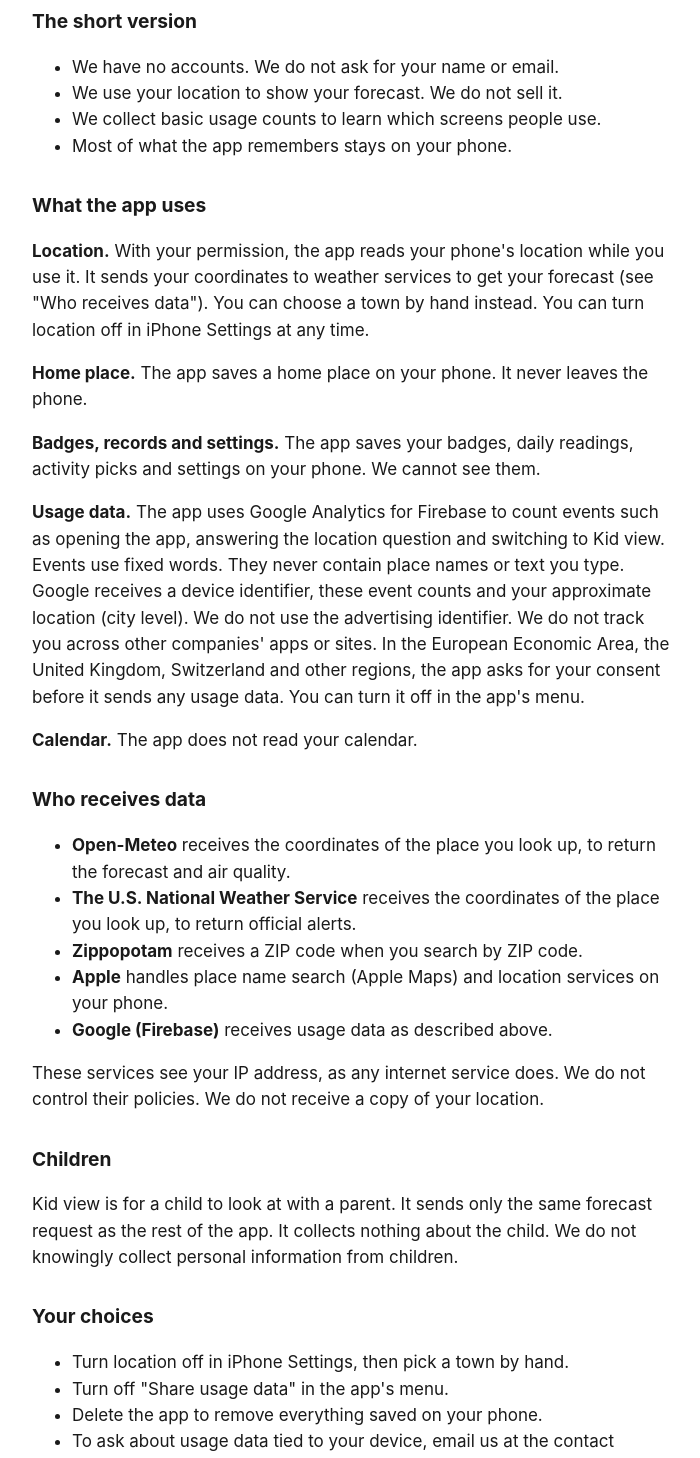
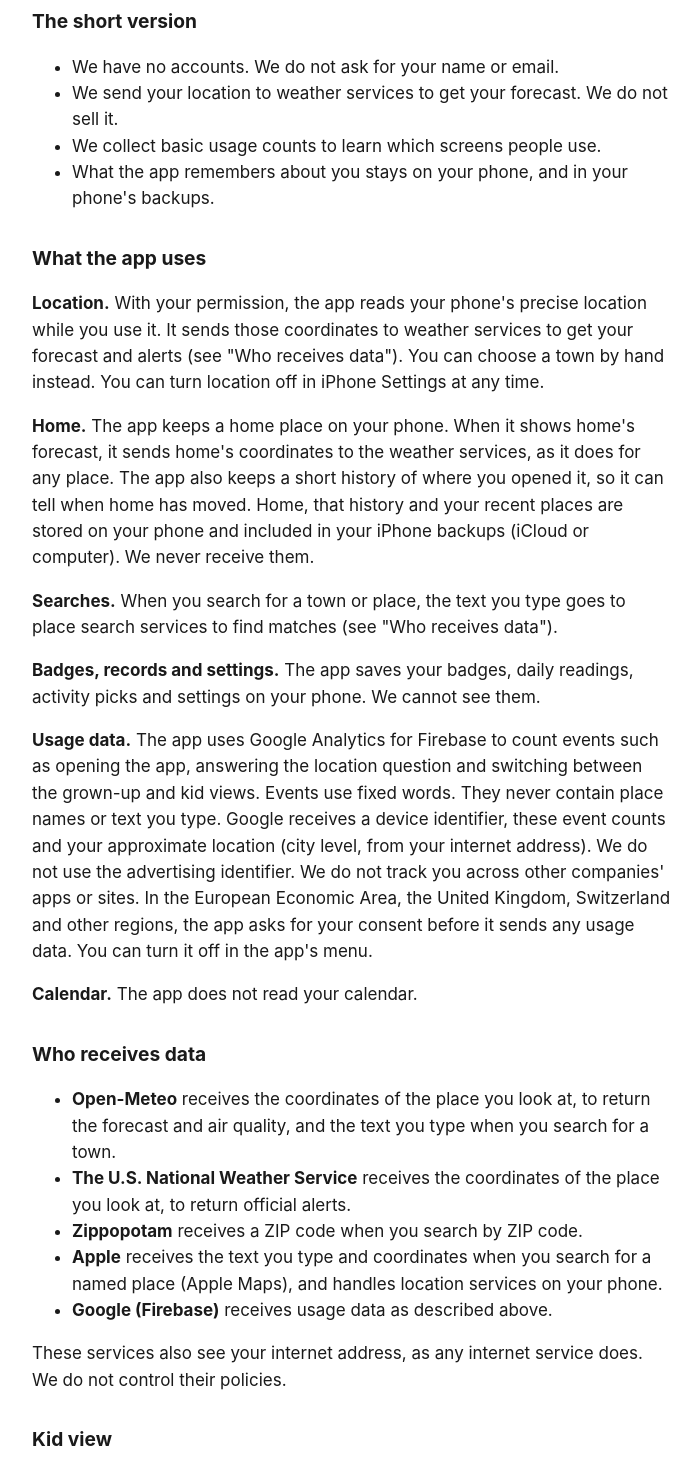
Before and after one commit to simpleweather-app/site, a plain HTML site: page privacy/index.html in a window 1280 px wide. Shown: the part 240-1698 px from the top of the page, without its empty margins (288-988 px from the left). Drawn offline with Linux system fonts and the light colour scheme.

Commit message:
Correct the privacy policy: home, searches, Kid view, precise location
Co-Authored-By: Claude Opus 5.5 <noreply@anthropic.com>
Claude-Session: https://claude.ai/code/session_016MwtNFCcZDvEAL7LsjM7Ji

```diff
--- a/privacy/index.html
+++ b/privacy/index.html
@@ -18,36 +18,37 @@ h1{font-size:1.7rem}h2{font-size:1.2rem;margin-top:2rem}
 <h2>The short version</h2>
 <ul>
 <li>We have no accounts. We do not ask for your name or email.</li>
-<li>We use your location to show your forecast. We do not sell it.</li>
+<li>We send your location to weather services to get your forecast. We do not sell it.</li>
 <li>We collect basic usage counts to learn which screens people use.</li>
-<li>Most of what the app remembers stays on your phone.</li>
+<li>What the app remembers about you stays on your phone, and in your phone's backups.</li>
 </ul>
 
 <h2>What the app uses</h2>
-<p><strong>Location.</strong> With your permission, the app reads your phone's location while you use it. It sends your coordinates to weather services to get your forecast (see "Who receives data"). You can choose a town by hand instead. You can turn location off in iPhone Settings at any time.</p>
-<p><strong>Home place.</strong> The app saves a home place on your phone. It never leaves the phone.</p>
+<p><strong>Location.</strong> With your permission, the app reads your phone's precise location while you use it. It sends those coordinates to weather services to get your forecast and alerts (see "Who receives data"). You can choose a town by hand instead. You can turn location off in iPhone Settings at any time.</p>
+<p><strong>Home.</strong> The app keeps a home place on your phone. When it shows home's forecast, it sends home's coordinates to the weather services, as it does for any place. The app also keeps a short history of where you opened it, so it can tell when home has moved. Home, that history and your recent places are stored on your phone and included in your iPhone backups (iCloud or computer). We never receive them.</p>
+<p><strong>Searches.</strong> When you search for a town or place, the text you type goes to place search services to find matches (see "Who receives data").</p>
 <p><strong>Badges, records and settings.</strong> The app saves your badges, daily readings, activity picks and settings on your phone. We cannot see them.</p>
-<p><strong>Usage data.</strong> The app uses Google Analytics for Firebase to count events such as opening the app, answering the location question and switching to Kid view. Events use fixed words. They never contain place names or text you type. Google receives a device identifier, these event counts and your approximate location (city level). We do not use the advertising identifier. We do not track you across other companies' apps or sites. In the European Economic Area, the United Kingdom, Switzerland and other regions, the app asks for your consent before it sends any usage data. You can turn it off in the app's menu.</p>
+<p><strong>Usage data.</strong> The app uses Google Analytics for Firebase to count events such as opening the app, answering the location question and switching between the grown-up and kid views. Events use fixed words. They never contain place names or text you type. Google receives a device identifier, these event counts and your approximate location (city level, from your internet address). We do not use the advertising identifier. We do not track you across other companies' apps or sites. In the European Economic Area, the United Kingdom, Switzerland and other regions, the app asks for your consent before it sends any usage data. You can turn it off in the app's menu.</p>
 <p><strong>Calendar.</strong> The app does not read your calendar.</p>
 
 <h2>Who receives data</h2>
 <ul>
-<li><strong>Open-Meteo</strong> receives the coordinates of the place you look up, to return the forecast and air quality.</li>
-<li><strong>The U.S. National Weather Service</strong> receives the coordinates of the place you look up, to return official alerts.</li>
+<li><strong>Open-Meteo</strong> receives the coordinates of the place you look at, to return the forecast and air quality, and the text you type when you search for a town.</li>
+<li><strong>The U.S. National Weather Service</strong> receives the coordinates of the place you look at, to return official alerts.</li>
 <li><strong>Zippopotam</strong> receives a ZIP code when you search by ZIP code.</li>
-<li><strong>Apple</strong> handles place name search (Apple Maps) and location services on your phone.</li>
+<li><strong>Apple</strong> receives the text you type and coordinates when you search for a named place (Apple Maps), and handles location services on your phone.</li>
 <li><strong>Google (Firebase)</strong> receives usage data as described above.</li>
 </ul>
-<p>These services see your IP address, as any internet service does. We do not control their policies. We do not receive a copy of your location.</p>
+<p>These services also see your internet address, as any internet service does. We do not control their policies.</p>
 
-<h2>Children</h2>
-<p>Kid view is for a child to look at with a parent. It sends only the same forecast request as the rest of the app. It collects nothing about the child. We do not knowingly collect personal information from children.</p>
+<h2>Kid view</h2>
+<p>Kid view is a way for a grown-up to see the forecast at a child's level, for example to talk about the day together. It is meant to be used by adults. It sends the same forecast requests and the same kind of usage counts as the rest of the app, and it collects nothing extra. We do not knowingly collect personal information from children under 13.</p>
 
 <h2>Your choices</h2>
 <ul>
 <li>Turn location off in iPhone Settings, then pick a town by hand.</li>
 <li>Turn off "Share usage data" in the app's menu.</li>
-<li>Delete the app to remove everything saved on your phone.</li>
+<li>Delete the app to remove everything it saved on your phone. Copies in older backups follow your backup settings.</li>
 <li>To ask about usage data tied to your device, email us at the contact above.</li>
 </ul>
 
```
